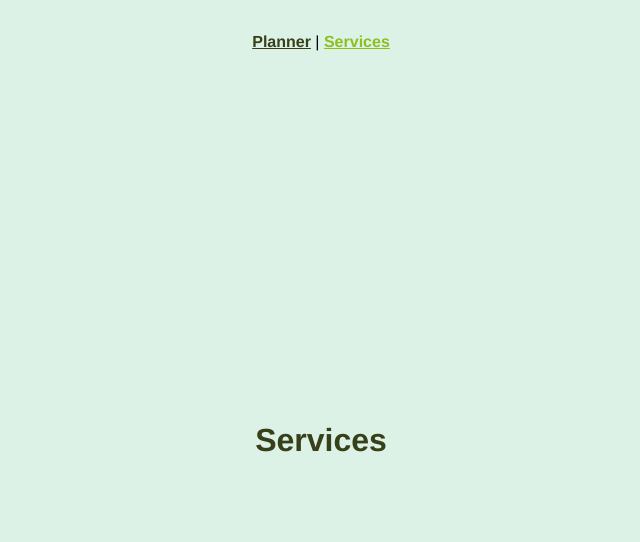
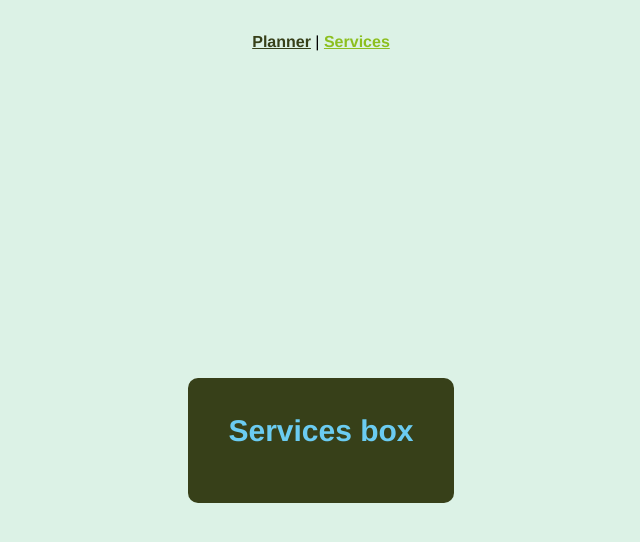
Before and after one commit to ArtisVansovics/md22_vue-planner, a Vue app: page /services in a window 1280 px wide. Shown: the top 542 px of the page, without its empty margins (319-959 px from the left). Built offline with nearby package versions, Linux system fonts and the light colour scheme.

Commit message:
Created ServiceSelection component and added it to ServicesView

```diff
--- /dev/null
+++ b/src/components/ServiceSelection/ServiceSelection.module.scss
@@ -0,0 +1,17 @@
+.services {
+  display: flex;
+  flex-flow: column;
+  align-items: stretch;
+  gap: 10px;
+  padding: 30px 40px;
+  font-size: 18px;
+  background-color: #374019;
+  color: #DCF2E6;
+  border-radius: 10px;
+}
+
+.services__title {
+  font-size: 30px;
+  color: #6BCCF2;
+  padding-bottom: 20px;
+}
--- /dev/null
+++ b/src/components/ServiceSelection/ServiceSelection.vue
@@ -0,0 +1,47 @@
+<template>
+  <div class="services">
+    <h1 class="services__title">Services box</h1>
+  </div>
+</template>
+
+<script lang="ts">
+import { defineComponent } from "vue";
+
+type Service = {
+  title: string;
+  cost: number;
+  selected: boolean;
+};
+
+export default defineComponent({
+  name: "ServicesSelection",
+  data: () => ({
+    servicesAll: [
+      {
+        title: "Web Development",
+        cost: 300.0,
+        selected: false,
+      },
+      {
+        title: "Design",
+        cost: 400.0,
+        selected: false,
+      },
+      {
+        title: "Integration",
+        cost: 250.0,
+        selected: false,
+      },
+      {
+        title: "Training",
+        cost: 220.0,
+        selected: false,
+      },
+    ],
+  }),
+});
+</script>
+
+<style scoped lang="scss">
+@import "ServiceSelection.module";
+</style>
--- a/src/components/TaskPlanner/TaskPlanner.vue
+++ b/src/components/TaskPlanner/TaskPlanner.vue
@@ -43,13 +43,13 @@
 </template>
 
 <script lang="ts">
+import { defineComponent } from "vue";
+
 type Task = {
   id: number;
   title: string;
   done: boolean;
 };
-
-import { defineComponent } from "vue";
 
 export default defineComponent({
   name: "TaskPlanner",
--- a/src/views/ServicesView.vue
+++ b/src/views/ServicesView.vue
@@ -1,13 +1,15 @@
 <template>
   <div class="wrapper">
-    <h1>Services</h1>
+    <ServicesSelection />
   </div>
 </template>
 
 <script lang="ts">
 import { defineComponent } from "vue";
+import ServicesSelection from "@/components/ServiceSelection/ServiceSelection.vue";
 
 export default defineComponent({
   name: "ServicesView",
+  components: { ServicesSelection },
 });
 </script>
```
